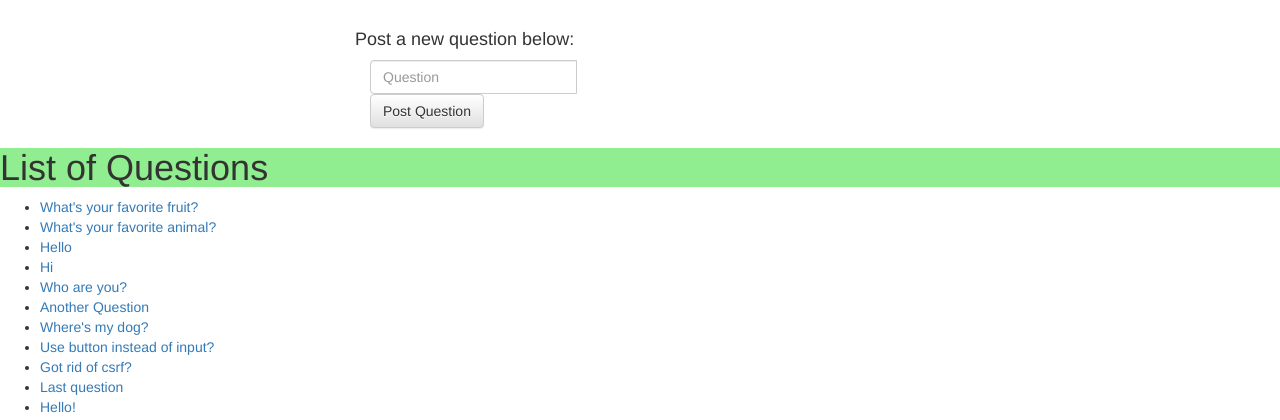
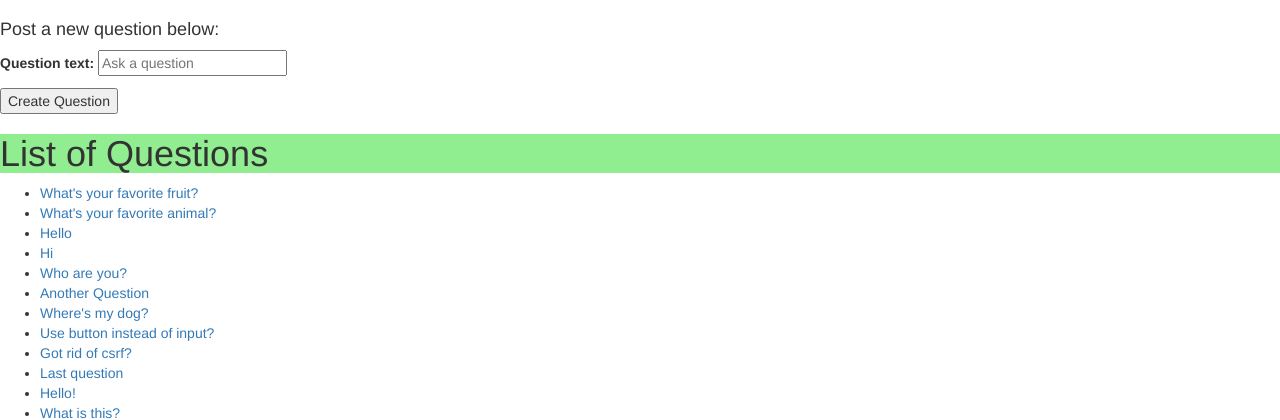
Before and after one commit to wzwane/poll-inator, a Django app: page /polls/ in a window 1280 px wide. Shown: the part 52-472 px from the top of the page. Run offline with Django 3.2, Linux system fonts and the light colour scheme; data comes from the database, SQL or seed files in the repository; both versions use the stored data as it was after the commit; some libraries are stand-ins or nearby versions.

Commit message:
Create question works in /polls/

```diff
--- a/pollinator/polls/forms.py
+++ b/pollinator/polls/forms.py
@@ -5,13 +5,14 @@
 	class Meta:
 		model = Question
 		fields = ['question_text']
-		"""
 		widgets = {
 			'question_text': forms.TextInput(
-				attrs={'id': 'question-text', 'required': True, 'placeholder': 'Ask a question'}
+				attrs={'id': 'question-text',
+					'required': True,
+					'placeholder': 'Ask a question',
+					}
 			),
 		}
-		"""
 
 class ChoiceForm(forms.ModelForm):
 	class Meta:
--- a/pollinator/polls/templates/polls/index.html
+++ b/pollinator/polls/templates/polls/index.html
@@ -29,30 +29,11 @@
 			</div>
 		</div>
 	</nav>
-
-	<form action="/create_question/" method="POST" id="question-form">
-		<div class="container">
-			<div class="content col-sm-offset-3">
-				<div class="questions">
-					<div class="questionForm question">
-						<h4>Post a new question below:</h4>
-						<div class="col-lg-8">
-							<div class="input-group">
-								<input type="text" class="form-control" placeholder="Question" id = "question">
-								<span>
-								<p></p>
-
-								<button class="btn btn-default" type="submit" id = "askButton">Post Question</button>
-
-								</span>
-							</div>
-						</div>
-					</div>
-				</div>
-			</div>
-		</div>
-	</form>
-</div>
+<form method='POST' action=''>{% csrf_token %}
+<h4>Post a new question below:</h4>
+{{ form.as_p }}
+<button type='submit'>Create Question</button>
+</form>
 
 <h1>List of Questions</h1>
 {% if question_list %}
--- a/pollinator/polls/templates/polls/question_form.html
+++ b/pollinator/polls/templates/polls/question_form.html
@@ -6,7 +6,7 @@
 
 <form method='POST' action=''>{% csrf_token %}
 {{ form.as_p }}
-<input type='submit' value='Create Question' />
+<button type='submit'>Create Question</button>
 </form>
 
 </body>
--- a/pollinator/polls/views.py
+++ b/pollinator/polls/views.py
@@ -1,6 +1,6 @@
 from django.shortcuts import render, get_object_or_404
 from django.http import HttpResponse, HttpResponseRedirect, Http404
-from django.template import loader
+from django.template import loader, RequestContext
 
 from .models import Question, Choice
 from .forms import QuestionForm
@@ -20,7 +20,15 @@
 """ index() using render() method"""
 def index(request):
 	question_list = Question.objects.all()
-	context = {'question_list': question_list}
+	form = QuestionForm(request.POST or None)
+	if form.is_valid():
+		instance = form.save(commit=False)
+		print form.cleaned_data.get("question_text")
+		instance.save()
+	context = {
+		'question_list': question_list,
+		'form': form,
+	}
 	return render(request, 'polls/index.html', context)
 
 
```
Also changed, not shown: pollinator/db.sqlite3, 2 other files.
